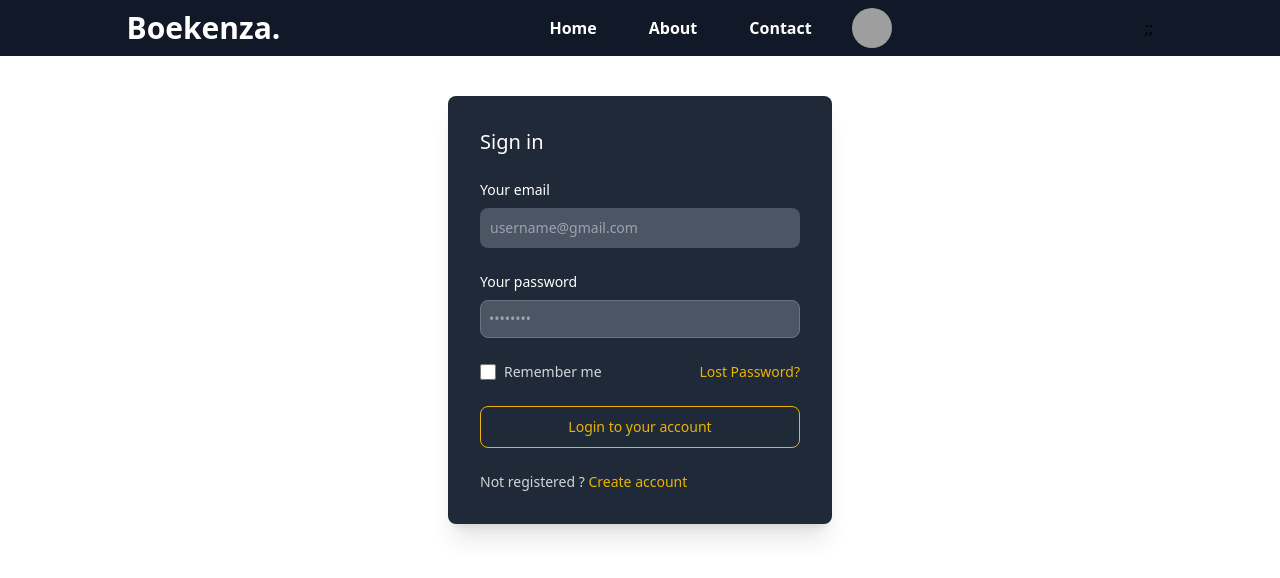
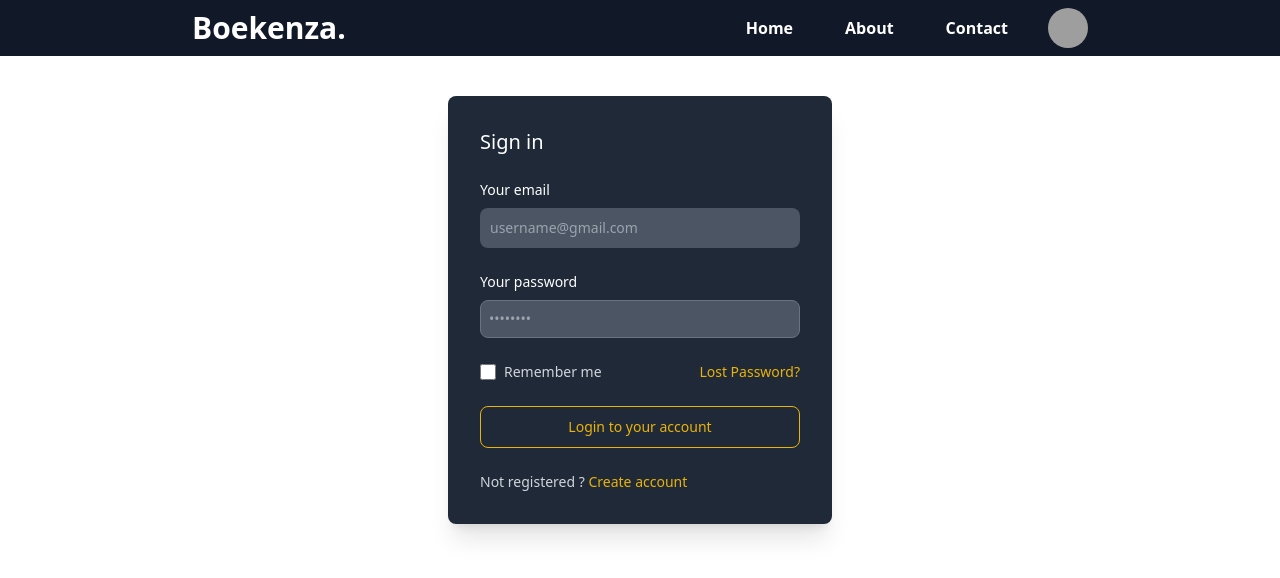
Before and after one commit to Atharvasharma12/BFrontend, a React (Create React App) app: page /Login in a window 1280 px wide. Shown: the top 578 px of the page. Built offline with nearby package versions, Linux system fonts and the light colour scheme; grey boxes are pictures that could not be loaded.

Commit message:
Doc : cookie error fix

```diff
--- a/package.json
+++ b/package.json
@@ -2,7 +2,8 @@
   "name": "frontend",
   "version": "0.1.0",
   "private": true,
-  "proxy": "https://bbackend.atharvasharma12.repl.co/",
+  "proxy": "http://localhost:9000",
+  "proxy1": "https://bbackend.atharvasharma12.repl.co/",
 
   "dependencies": {
     "@reduxjs/toolkit": "^1.9.5",
--- a/src/Components/Login.jsx
+++ b/src/Components/Login.jsx
@@ -26,8 +26,8 @@ function Login() {
         });
         alert(response.data.message);
         if (response.data.message == "login successfull !") {
-          const userCookie = Cookie.get("jwt");
-          localStorage.setItem("jwt", userCookie);
+          // const userCookie = Cookie.get("jwt");
+          localStorage.setItem("jwt", response.token);
 
           dispatch({
             type: "setCookie",
--- a/src/Components/Navbar.jsx
+++ b/src/Components/Navbar.jsx
@@ -36,7 +36,7 @@ function Navbar() {
 
   return (
     <>
-      <div className="bg-gray-900 h-14 flex justify-around items-center ">
+      <div className="bg-gray-900 h-14 flex  items-center justify-around">
         <div>
           <Link to="/">
             <h2 className=" text-white text-3xl font-bold cursor-pointer ">
@@ -141,11 +141,9 @@ function Navbar() {
               </div>
             </div>
           </ul>
-        </div>;
-        {
-          /* for mobile */
-        }
-        <div className="text-white sm:hidden flex items-center gap-4">
+        </div>
+        {/* for mobile */}
+        <div className="text-white sm:hidden flex  items-center gap-4">
           <div className="flex gap-2 content-center item-center ml-1  ">
             <img
               onClick={() => setProfileToggle((prev) => !prev)}
@@ -243,7 +241,7 @@ function Navbar() {
               <li className="mb-4">Contact</li>
             </ul>
           </div>
-        </div>;
+        </div>
       </div>
     </>
   );
```
